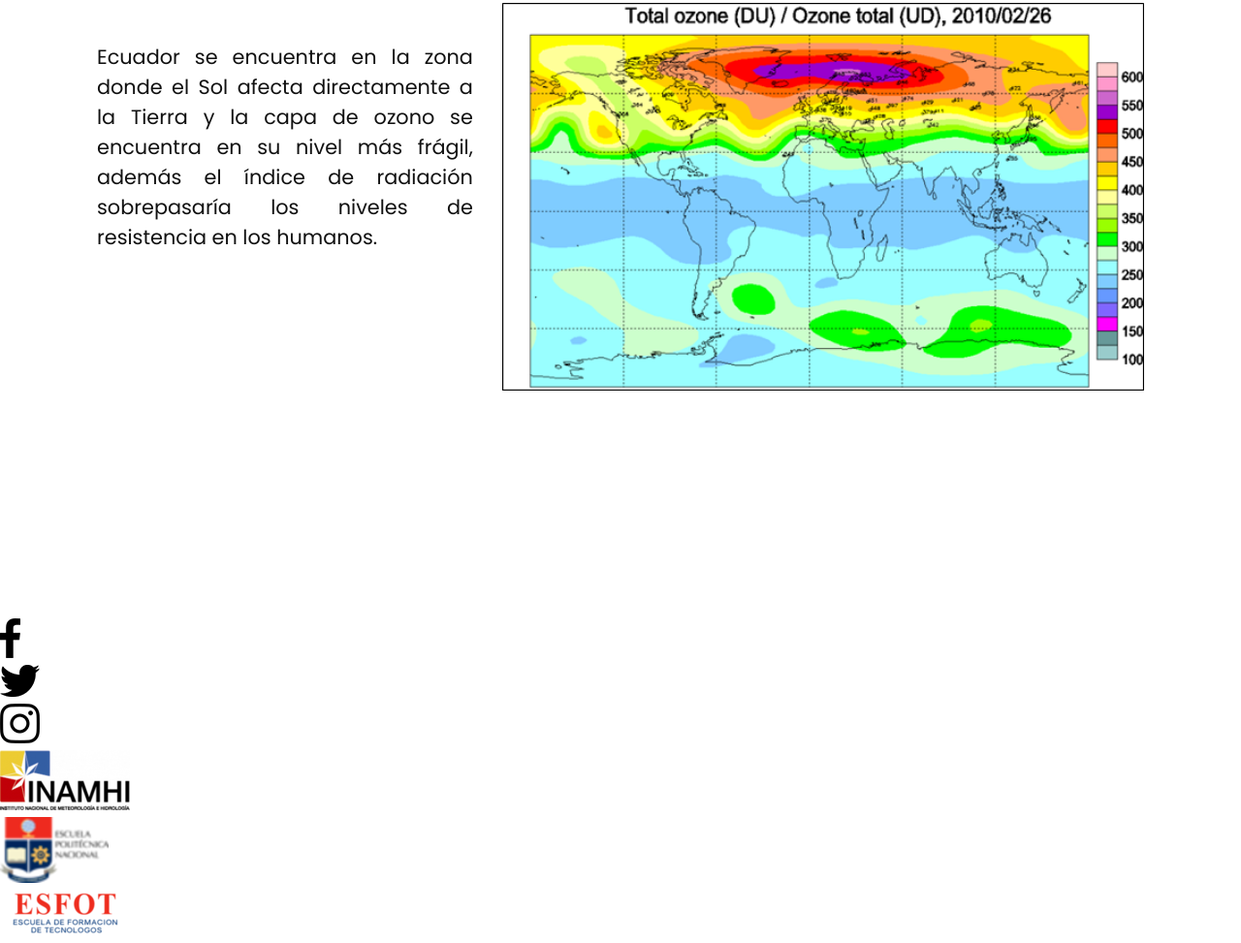
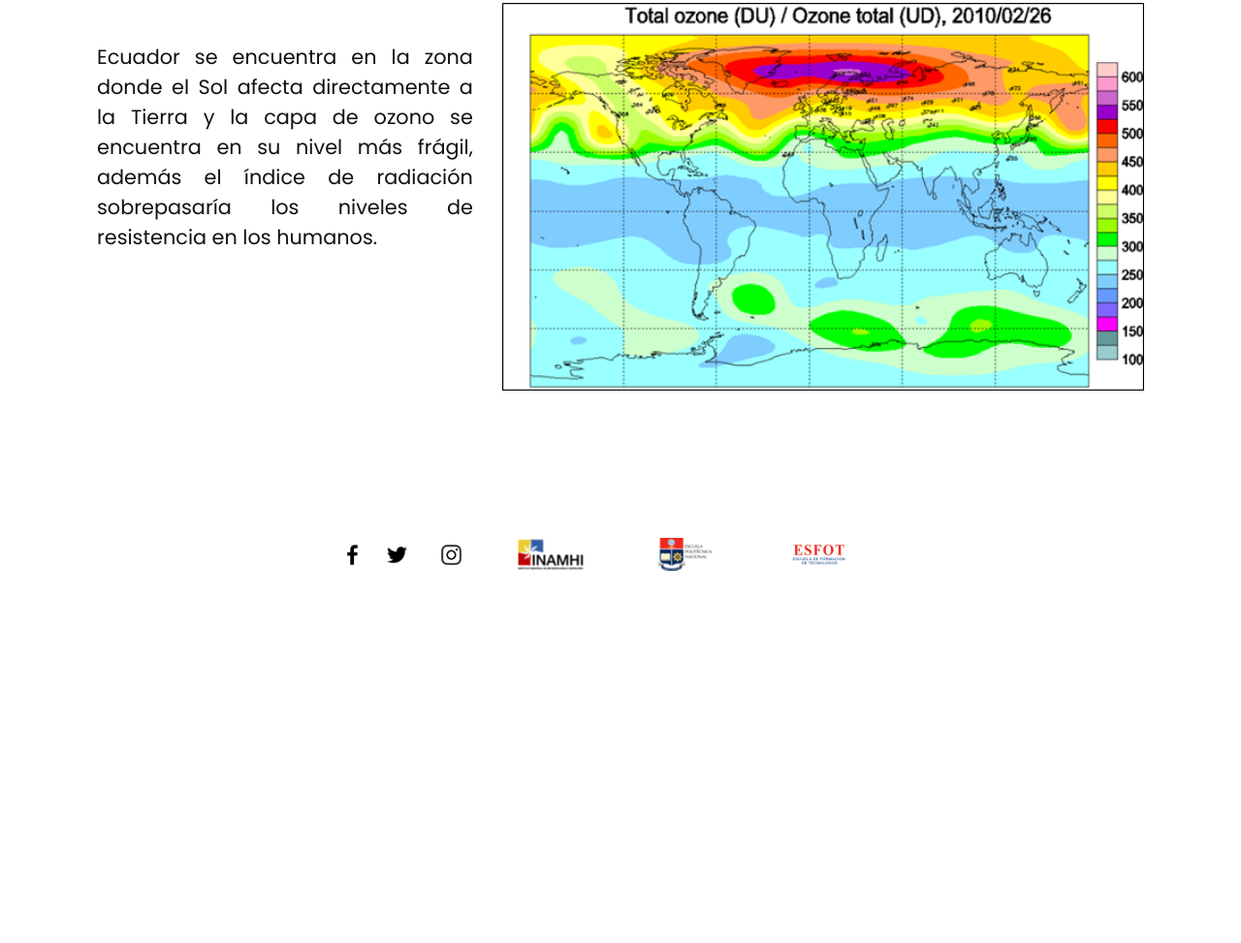
Before and after one commit to dannomh/MDRUV, a plain HTML site: page index.html in a window 1280 px wide. Shown: the part 1762-2735 px from the top of the page at 97% size. After the commit the page ends 2475 px from the top, so only its background shows below. Drawn offline with Linux system fonts and the light colour scheme; files whose address does not match are found by name.

Commit message:
Update style.css

```diff
--- a/style.css
+++ b/style.css
@@ -395,3 +395,28 @@ header ul li a:hover
 {
     opacity: 1;
 }
+
+
+.sci
+{
+    position: relative;
+    bottom: 100px;
+    letter-spacing: 100px;
+    display: flex;
+    justify-content: center;
+    align-items: center;
+}
+.sci li
+{
+    list-style: none;
+}
+.sci a
+{
+    display: inline-block;
+    margin-right: 15px;
+}
+.sci li a img
+{
+    transform: scale(0.5);
+
+}
```
